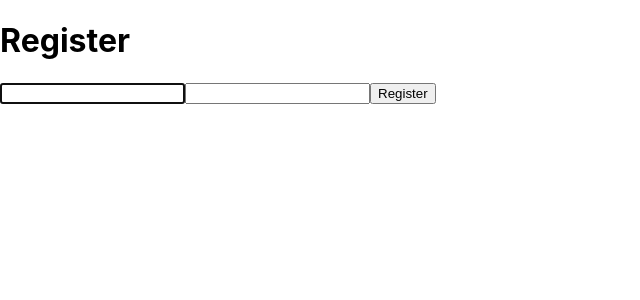
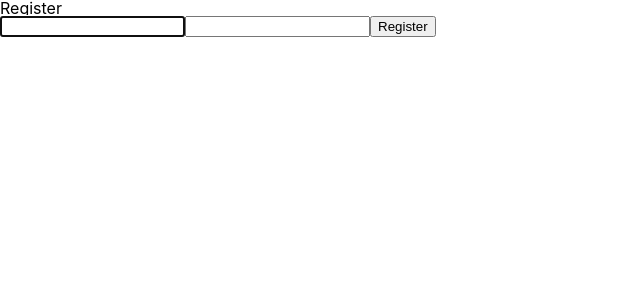
Before and after one commit to deokgoo/nextjs-toy-crowd_fund, a React (Create React App) app: page /register in a window 1280 px wide. Shown: the top 300 px of the page, without its empty margins (0-640 px from the left). Built offline with nearby package versions, Linux system fonts and the light colour scheme.

Commit message:
feat: Add funding-detail

```diff
--- a/src/index.css
+++ b/src/index.css
@@ -1,13 +1,58 @@
+html, body, div, span, applet, object, iframe,
+h1, h2, h3, h4, h5, h6, p, blockquote, pre,
+a, abbr, acronym, address, big, cite, code,
+del, dfn, em, img, ins, kbd, q, s, samp,
+small, strike, strong, sub, sup, tt, var,
+b, u, i, center,
+dl, dt, dd, ol, ul, li,
+fieldset, form, label, legend,
+table, caption, tbody, tfoot, thead, tr, th, td,
+article, aside, canvas, details, embed,
+figure, figcaption, footer, header, hgroup,
+menu, nav, output, ruby, section, summary,
+time, mark, audio, video {
+  margin: 0;
+  padding: 0;
+  border: 0;
+  font-size: 100%;
+  font: inherit;
+  vertical-align: baseline;
+}
+/* HTML5 display-role reset for older browsers */
+article, aside, details, figcaption, figure,
+footer, header, hgroup, menu, nav, section {
+  display: block;
+}
+
+ol, ul {
+  list-style: none;
+}
+
+blockquote, q {
+  quotes: none;
+}
+
+blockquote:before, blockquote:after,
+q:before, q:after {
+  content: '';
+  content: none;
+}
+
+table {
+  border-collapse: collapse;
+  border-spacing: 0;
+}
+
 body {
-  margin: 0;
+  line-height: 1;
   font-family: -apple-system, BlinkMacSystemFont, 'Segoe UI', 'Roboto', 'Oxygen',
-    'Ubuntu', 'Cantarell', 'Fira Sans', 'Droid Sans', 'Helvetica Neue',
-    sans-serif;
+  'Ubuntu', 'Cantarell', 'Fira Sans', 'Droid Sans', 'Helvetica Neue',
+  sans-serif;
   -webkit-font-smoothing: antialiased;
   -moz-osx-font-smoothing: grayscale;
 }
 
 code {
   font-family: source-code-pro, Menlo, Monaco, Consolas, 'Courier New',
-    monospace;
+  monospace;
 }
--- /dev/null
+++ b/src/pages/funding-detail/funding-detail.module.css
@@ -0,0 +1,4 @@
+.fundingDetail {
+  display: flex;
+  flex-direction: row;
+}
--- a/src/pages/login/login.tsx
+++ b/src/pages/login/login.tsx
@@ -21,7 +21,7 @@
   };
 
   return (
-    <div className="login">
+    <div id="login">
       <h1>Login</h1>
       <form>
         <input type="email" ref={emailRef} spellCheck={false} autoFocus/>
--- a/src/pages/register/register.tsx
+++ b/src/pages/register/register.tsx
@@ -2,7 +2,7 @@
 import firebaseService from '../../services/firebaseService';
 import useRegister from './hooks';
 
-const MyComponent = () => {
+const Register = () => {
   const { emailRef, pwdRef } = useRegister();
 
   const register = async (e: FormEvent) => {
@@ -30,4 +30,4 @@
   );
 };
 
-export default MyComponent;
+export default Register;
--- a/src/router/index.tsx
+++ b/src/router/index.tsx
@@ -6,6 +6,7 @@
 } from 'react-router-dom';
 import Login from '../pages/login';
 import Register from '../pages/register';
+import FundingDetail from '../pages/funding-detail';
 
 const Router = () => {
   return (
@@ -13,6 +14,7 @@
       <Switch>
         <Route exact={true} path="/login" component={Login}/>
         <Route exact={true} path="/register" component={Register}/>
+        <Route exact={true} path="/funding/:id" component={FundingDetail} />
       </Switch>
     </BrowserRouter>
   );
--- a/src/services/firebaseService.ts
+++ b/src/services/firebaseService.ts
@@ -2,7 +2,7 @@
 
 import 'firebase/auth';
 import 'firebase/firestore';
-import { loginType } from './type';
+import { LoginType } from './type';
 
 const {
   REACT_APP_API_KEY,
@@ -34,12 +34,12 @@
     return FirebaseService._instance;
   }
 
-  async login({email, pw}: loginType): Promise<firebase.User|null> {
+  async login({email, pw}: LoginType): Promise<firebase.User|null> {
     const userCredential = await this.firebase.auth().signInWithEmailAndPassword(email, pw);
     return userCredential.user;
   }
 
-  async register({email, pw}: loginType): Promise<firebase.User|null> {
+  async register({email, pw}: LoginType): Promise<firebase.User|null> {
     const userCredential = await this.firebase.auth().createUserWithEmailAndPassword(email, pw);
     return userCredential.user;
   }
--- a/src/services/type.ts
+++ b/src/services/type.ts
@@ -1,4 +1,4 @@
-export type loginType = {
+export type LoginType = {
   email: string,
   pw: string,
 }
```
Also changed, not shown: src/components/funding/funding.module.css (added, +24 -0 lines).
